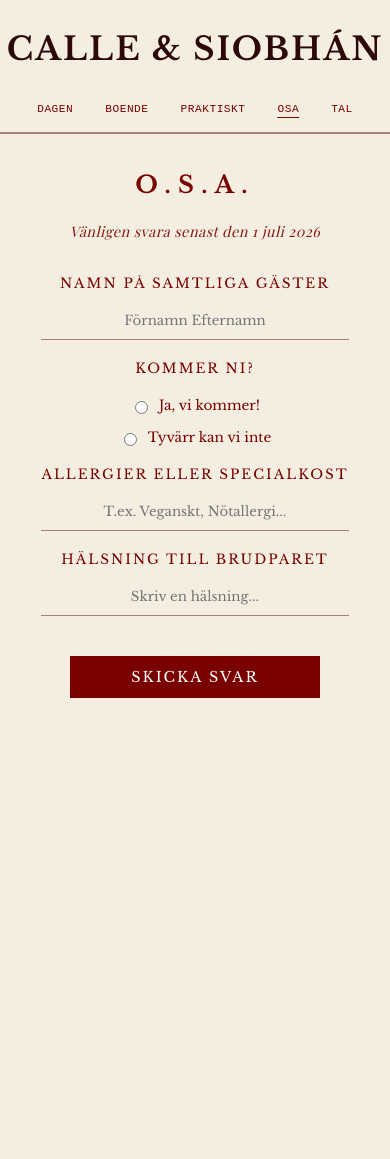
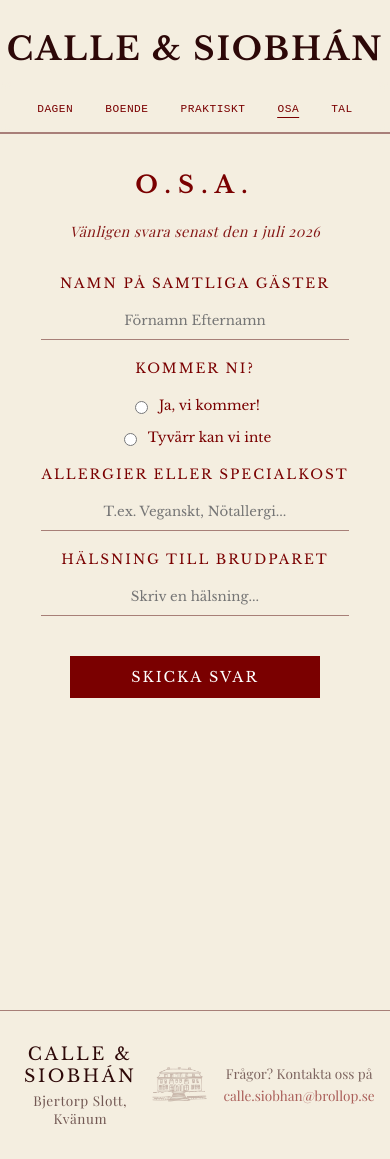
Before and after one commit to lukasdannemann/Wedding, a React (Vite) app: page /osa in a window 390 px wide. Before the commit the page ends 978 px from the top, so only its background shows below. Built offline with nearby package versions, Linux system fonts and the light colour scheme; a web font is replaced by a local one.

Commit message:
add footer and google sheet form

```diff
--- a/src/App.jsx
+++ b/src/App.jsx
@@ -7,6 +7,7 @@ import Header from './components/Header/Header'
 import Navigation from './components/Navigation/Navigation'
 import ScrollToTop from './components/ScrollToTop/ScrollToTop'
 import ScrollToTopBtn from './components/ScrollToTopButton/ScrollToTopBtn'
+import Footer from './components/Footer/Footer'
 function App() {
 
   return (
@@ -24,6 +25,7 @@ function App() {
           </Routes>
         </main>
       </div>
+      <Footer />
       <ScrollToTopBtn />
     </Router>
   )
--- /dev/null
+++ b/src/components/Footer/Footer.css
@@ -0,0 +1,85 @@
+.footer {
+    width: 100%;
+    background-color: var(--color-bg-beige);
+    border-top: 1px solid var(--color-border);
+    padding: 2rem 3rem;
+    margin-top: 4rem;
+}
+
+.footer-inner {
+     display: grid;
+    grid-template-columns: 1fr auto 1fr;
+    align-items: center;
+    max-width: 900px;
+    margin: 0 auto;
+    gap: 2rem;
+}
+
+.footer-castle {
+    width: 70px;
+    height: auto;
+    opacity: 0.25;
+    flex-shrink: 0;
+}
+
+.footer-names {
+    font-family: var(--font-main);
+    font-size: 1.1rem;
+    color: var(--color-text);
+    letter-spacing: 0.15em;
+    text-transform: uppercase;
+    margin: 0 0 0.3rem;
+}
+
+.footer-venue {
+    font-family: var(--font-text);
+    font-size: 0.85rem;
+    color: var(--color-text);
+    opacity: 0.65;
+    margin: 0;
+    letter-spacing: 0.04em;
+}
+
+.footer-contact {
+    font-family: var(--font-text);
+    font-size: 0.85rem;
+    color: var(--color-text);
+    opacity: 0.6;
+    margin: 0;
+    text-align: right;
+    justify-self: end;
+    line-height: 1.6;
+}
+
+.footer-contact a {
+    color: var(--color-burgundy);
+    text-decoration: none;
+    border-bottom: 1px solid transparent;
+    transition: border-color 0.2s ease;
+}
+
+.footer-contact a:hover {
+    border-bottom: 1px solid var(--color-burgundy);
+}
+
+@media (max-width: 600px) {
+    .footer {
+        padding: 2rem 1.5rem;
+        margin-top: 2rem;
+    }
+
+    .footer-inner {
+        flex-direction: column;
+        align-items: center;
+        text-align: center;
+        gap: 1rem;
+    }
+
+    .footer-castle {
+        width: 55px;
+    }
+
+    .footer-contact {
+        text-align: center;
+    }
+}
--- /dev/null
+++ b/src/components/Footer/Footer.jsx
@@ -0,0 +1,24 @@
+import './Footer.css';
+import castleimg from '../../assets/castle_img.png';
+
+export default function Footer() {
+    return (
+        <footer className="footer">
+            <div className="footer-inner">
+
+                <div className="footer-text-left">
+                    <p className="footer-names">Calle & Siobhán</p>
+                    <p className="footer-venue">Bjertorp Slott, Kvänum</p>
+                </div>
+
+                <img src={castleimg} alt="Bjertorp Slott" className="footer-castle" />
+
+                <p className="footer-contact">
+                    Frågor? Kontakta oss på{' '}
+                    <a href="mailto:calle.siobhan@brollop.se">calle.siobhan@brollop.se</a>
+                </p>
+
+            </div>
+        </footer>
+    );
+}
--- a/src/components/Osa.jsx
+++ b/src/components/Osa.jsx
@@ -1,14 +1,39 @@
-import './forms.css'
+import { useState } from 'react';
+import './forms.css';
 
 export default function Osa() {
+  // En state för att byta ut formuläret mot ett tack-meddelande när man skickat
+  const [isSubmitted, setIsSubmitted] = useState(false);
+
+  const handleSubmit = (e) => {
+    e.preventDefault(); // Hindrar sidan från att laddas om
+    const form = e.target;
+    const formData = new FormData(form);
+
+    // Byt ut URL:en nedan mot din nya Google Apps Script-URL!
+    fetch("https://script.google.com/macros/s/AKfycbxvzEnaWFFOK18SqS65JtlHmaYqUY6W0NN1-b1xv_kpB_u2th022x897qAriqITZYzo/exec", {
+      method: "POST",
+      mode: "no-cors", // Gör så att webbläsaren inte blockerar förfrågan
+      body: formData
+    }).then(() => {
+      setIsSubmitted(true); // Visar tack-meddelandet
+    }).catch(error => console.error("Något gick fel", error));
+  };
+
   return (
     <div className="content-wrapper form-page">
       <section className="section-container">
         <h2 className="form-header">O.S.A.</h2>
         <p className="fine-print">Vänligen svara senast den 1 juli 2026</p>
 
-        {/* Ersätt 'DIN_FORMSPREE_ID' senare */}
-        <form action="https://formspree.io/f/DIN_FORMSPREE_ID" method="POST" className="wedding-form">
+        {isSubmitted ? (
+          <div className="thank-you-message" style={{ marginTop: '50px', textAlign: 'center' }}>
+            <h3>Tack för ditt svar!</h3>
+            <p className="typewriter-text">Vi ser fram emot att fira med er.</p>
+          </div>
+        ) : (
+          /* Formuläret anropar nu handleSubmit istället för Formspree */
+          <form onSubmit={handleSubmit} className="wedding-form">
             <div className="form-group">
               <label htmlFor="name">Namn på samtliga gäster</label>
               <input type="text" id="name" name="name" required placeholder="Förnamn Efternamn" />
@@ -17,26 +42,24 @@ export default function Osa() {
             <div className="form-group">
               <label>Kommer ni?</label>
               <div className="radio-group">
-              <label><input type="radio" name="attendance" value="ja" required /> Ja, vi kommer!</label>
-              <label><input type="radio" name="attendance" value="nej" /> Tyvärr kan vi inte</label>
+                <label><input type="radio" name="attendance" value="Ja, vi kommer!" required /> Ja, vi kommer!</label>
+                <label><input type="radio" name="attendance" value="Tyvärr kan vi inte" /> Tyvärr kan vi inte</label>
               </div>
             </div>
 
-          {/* Byt ut textareas mot dessa: */}
             <div className="form-group">
               <label htmlFor="allergies">Allergier eller specialkost</label>
-            {/* Ändrat till input */}
               <input type="text" id="allergies" name="allergies" placeholder="T.ex. Veganskt, Nötallergi..." />
             </div>
 
             <div className="form-group">
               <label htmlFor="message">Hälsning till brudparet</label>
-            {/* Ändrat till input */}
               <input type="text" id="message" name="message" placeholder="Skriv en hälsning..." />
             </div>
 
             <button type="submit" className="submit-btn">Skicka svar</button>
           </form>
+        )}
       </section>
     </div>
   );
--- a/src/components/Tal.jsx
+++ b/src/components/Tal.jsx
@@ -7,7 +7,8 @@ export default function Tal() {
         <h2 className="form-header">Anmäl Tal</h2>
         <p className="fine-print">Detta formulär läses endast av Toastmastern</p>
 
-        <form action="https://formspree.io/f/TOASTMASTER_FORMSPREE_ID" method="POST" className="wedding-form">
+        <form action="https://script.google.com/macros/s/AKfycbxvzEnaWFFOK18SqS65JtlHmaYqUY6W0NN1-b1xv_kpB_u2th022x897qAriqITZYzo/exec" method="POST" className="wedding-form">
+        <input type="hidden" name="Kategori" value="TAL - Anmälan" />
           <div className="form-group">
             <label htmlFor="speaker-name">Ditt namn</label>
             <input type="text" id="speaker-name" name="name" required />
```
Lines whose indentation alone changed are shown as unchanged.
